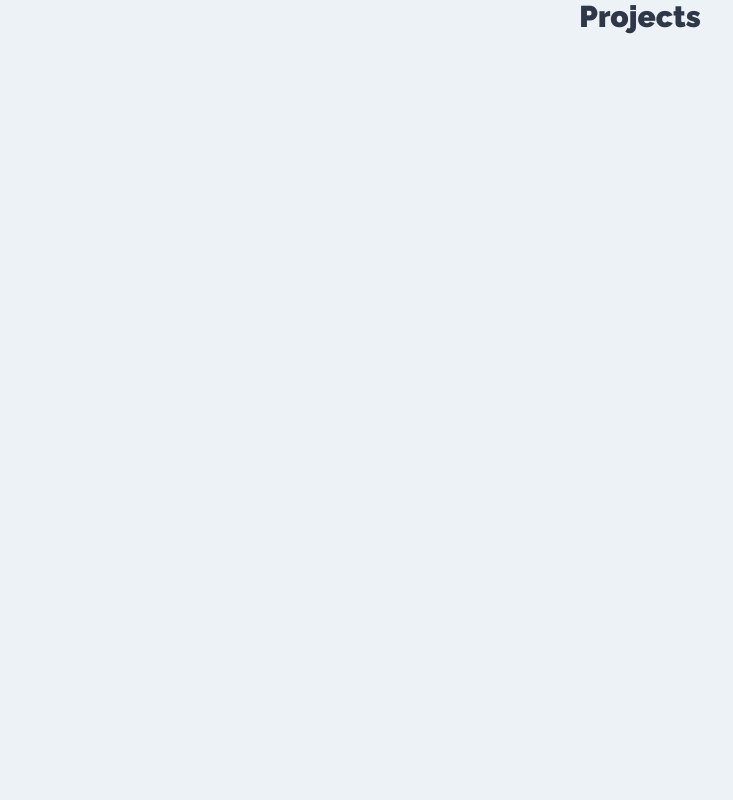
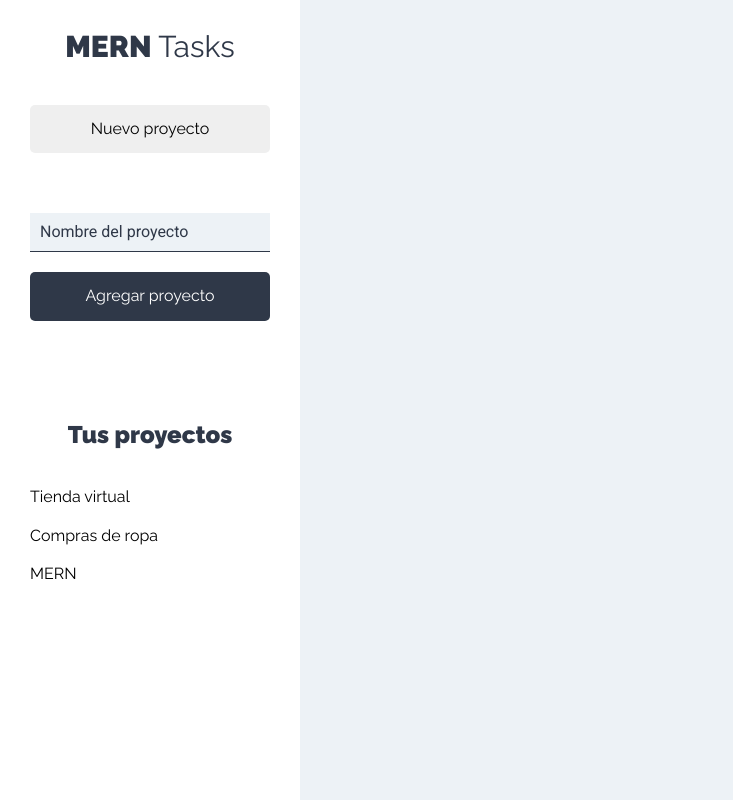
Before and after one commit to esmejia277/MernTask, a React (Create React App) app in the folder client/: page /proyectos in a window 1280 px wide. Shown: the whole page, without its empty margins (0-733 px from the left). Built offline with nearby package versions, Linux system fonts and the light colour scheme.

Commit message:
Form to create a new project and List all projects

```diff
--- /dev/null
+++ b/client/src/components/layout/Sidebar.js
@@ -0,0 +1,20 @@
+import React from "react";
+import NewProject from "../projects/NewProject";
+import ListProject from "../projects/ListProjects";
+
+const Sidebar = () => {
+  return (
+    <aside>
+      <h1>
+        MERN <span>Tasks</span>
+      </h1>
+			<NewProject />
+			<div className="proyectos">
+				<h2>Tus proyectos</h2>
+        <ListProject />
+			</div>
+    </aside>
+  );
+};
+
+export default Sidebar;
--- /dev/null
+++ b/client/src/components/projects/ListProjects.js
@@ -0,0 +1,32 @@
+import React from 'react';
+import Project from './Project';
+
+
+const ListProjects = ({project}) => {
+
+    const projects = [
+        {
+            name: "Tienda virtual",
+        },
+        {
+            name: "Compras de ropa",
+        },
+        {
+            name: "MERN",
+        }
+    ]
+
+    return (
+        <ul className="listado-proyectos">
+            {projects.map( project => (
+                <Project
+                    project={project}
+
+                />
+
+            ))}
+        </ul>
+    );
+}
+
+export default ListProjects;
--- /dev/null
+++ b/client/src/components/projects/NewProject.js
@@ -0,0 +1,60 @@
+import React, { useState } from "react";
+
+const NewProject = () => {
+
+  const [project, setProject] = useState({
+    name: '',
+
+  });
+
+  const { name } = project;
+
+  const handleChangeProject = e => {
+    setProject({
+      ...project,
+      [e.target.name]: e.target.value
+    });
+  }
+
+  const handleSubmitProject = e => {
+    e.preventDefault();
+
+    //validate project
+    //add to state
+    //restart form
+  }
+
+  return (
+    <>
+    <button
+      type="button"
+      className="btn btn-block"
+      >
+        Nuevo proyecto
+    </button>
+
+    <form
+      className="formulario-nuevo-proyecto"
+      onSubmit={handleSubmitProject}
+    >
+      <input
+        type="text"
+        className="input-text"
+        placeholder="Nombre del proyecto"
+        name="name"
+        onChange={handleChangeProject}
+        value={name}
+        />
+
+        <input
+          type="submit"
+          className="btn btn-primario btn-block"
+          value="Agregar proyecto"
+        />
+
+    </form>
+    </>
+  );
+};
+
+export default NewProject;
--- /dev/null
+++ b/client/src/components/projects/Project.js
@@ -0,0 +1,17 @@
+import React from 'react';
+
+const Project = ({project}) => {
+  return (
+    <li>
+      <button
+        type="button"
+        className="btn btn-blank"
+      >
+        { project.name }
+
+      </button>
+    </li>
+  );
+}
+
+export default Project;
--- a/client/src/components/projects/Projects.js
+++ b/client/src/components/projects/Projects.js
@@ -1,9 +1,23 @@
-import React from 'react';
+import React from "react";
+import Sidebar from "../layout/Sidebar";
 
 const Projects = () => {
-    return (
-        <h1>Projects</h1>
-    );
-}
+  return (
+    <div className="contenedor-app">
+      <Sidebar />
+
+      <div className="seccion-principal">
+        <main>
+          <div className="contenedor-tareas">
+
+          </div>
+        </main>
+      </div>
+
+
+
+    </div>
+  )
+};
 
 export default Projects;
```
